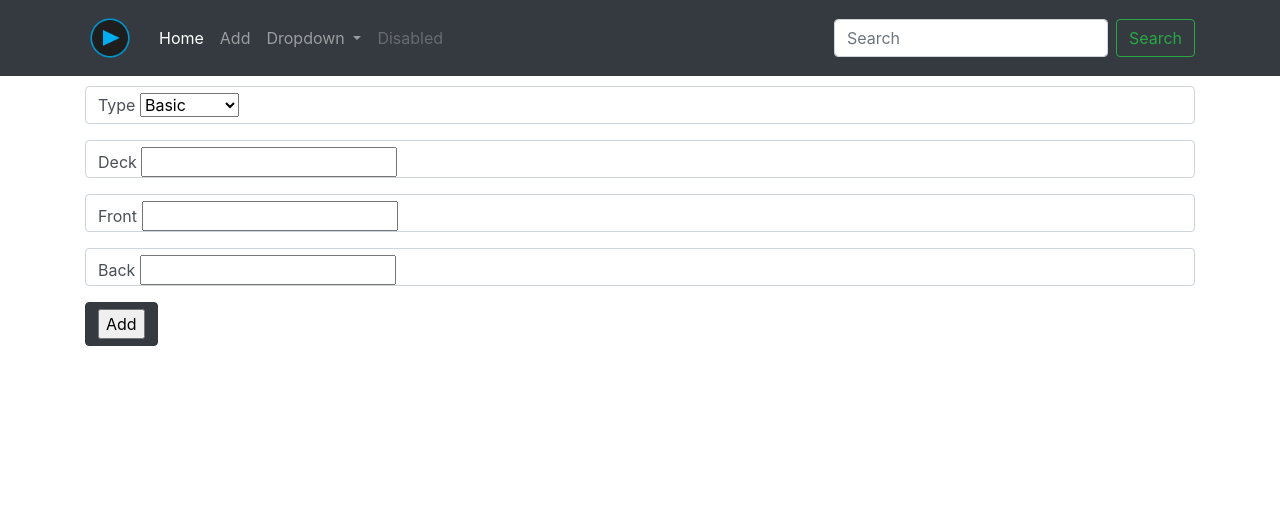
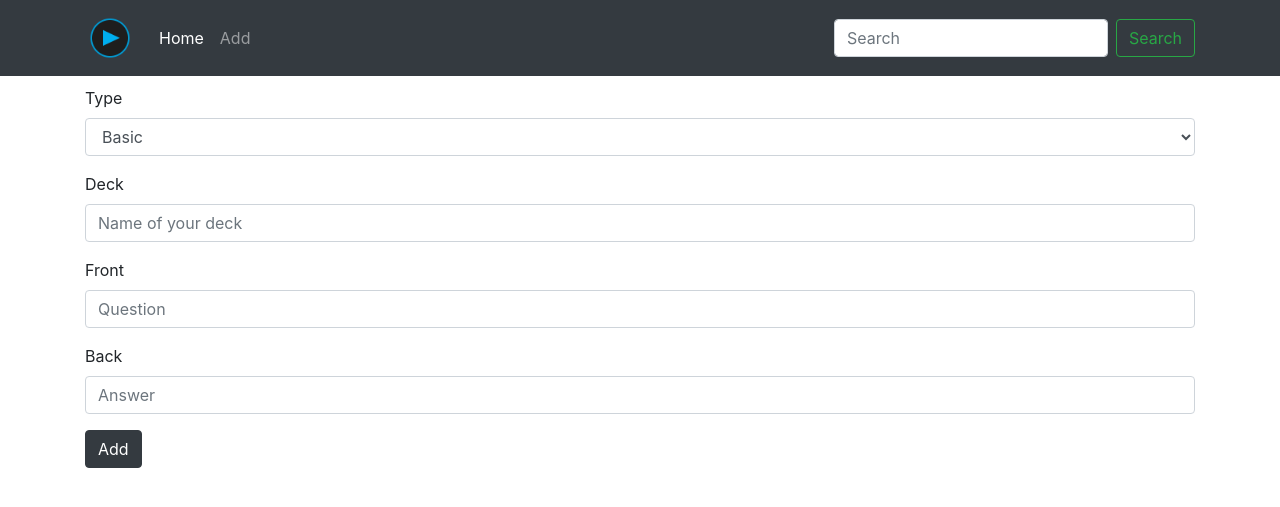
Before and after one commit to patpio/python_recap, a Flask app: page /flashcard/add in a window 1280 px wide. Shown: the top 507 px of the page. Run offline with Flask 2, Linux system fonts and the light colour scheme; some libraries are stand-ins or nearby versions.

Commit message:
end of homework

```diff
--- a/python_recap/templates/_base.html
+++ b/python_recap/templates/_base.html
@@ -26,20 +26,20 @@
       <li class="nav-item">
         <a class="nav-link" href="{{ url_for('flashcard.add') }}">Add</a>
       </li>
-      <li class="nav-item dropdown">
-        <a class="nav-link dropdown-toggle" href="#" id="navbarDropdown" role="button" data-toggle="dropdown" aria-haspopup="true" aria-expanded="false">
-          Dropdown
-        </a>
-        <div class="dropdown-menu" aria-labelledby="navbarDropdown">
-          <a class="dropdown-item" href="#">Action</a>
-          <a class="dropdown-item" href="#">Another action</a>
-          <div class="dropdown-divider"></div>
-          <a class="dropdown-item" href="#">Something else here</a>
-        </div>
-      </li>
-      <li class="nav-item">
-        <a class="nav-link disabled" href="#" tabindex="-1" aria-disabled="true">Disabled</a>
-      </li>
+<!--      <li class="nav-item dropdown">-->
+<!--        <a class="nav-link dropdown-toggle" href="#" id="navbarDropdown" role="button" data-toggle="dropdown" aria-haspopup="true" aria-expanded="false">-->
+<!--          Dropdown-->
+<!--        </a>-->
+<!--        <div class="dropdown-menu" aria-labelledby="navbarDropdown">-->
+<!--          <a class="dropdown-item" href="#">Action</a>-->
+<!--          <a class="dropdown-item" href="#">Another action</a>-->
+<!--          <div class="dropdown-divider"></div>-->
+<!--          <a class="dropdown-item" href="#">Something else here</a>-->
+<!--        </div>-->
+<!--      </li>-->
+<!--      <li class="nav-item">-->
+<!--        <a class="nav-link disabled" href="#" tabindex="-1" aria-disabled="true">Disabled</a>-->
+<!--      </li>-->
     </ul>
     <form class="form-inline my-2 my-lg-0">
       <input class="form-control mr-sm-2" type="search" placeholder="Search" aria-label="Search">
--- a/python_recap/templates/add.html
+++ b/python_recap/templates/add.html
@@ -7,33 +7,26 @@
 <form action="" method="post">
     {{ form.hidden_tag() }}
   <div class="form-group">
-      <div class="form-control">
       {{ form.type.label }}
-      {{ form.type }}
-      </div>
+      {{ form.type (class="form-control") }}
   </div>
 
   <div class="form-group">
-      <div class="form-control">
       {{ form.deck.label }}
-      {{ form.deck }}
-      </div>
+      {{ form.deck (class="form-control", placeholder="Name of your deck") }}
   </div>
 
   <div class="form-group">
-      <div class="form-control">
       {{ form.front.label }}
-      {{ form.front }}
-      </div>
+      {{ form.front (class="form-control", placeholder="Question") }}
   </div>
 
   <div class="form-group">
-      <div class="form-control">
       {{ form.back.label }}
-      {{ form.back }}
-      </div>
+      {{ form.back (class="form-control", placeholder="Answer") }}
   </div>
-<div class="btn btn-dark">{{ form.submit }}</div>
+
+    {{ form.submit(class="btn btn-dark") }}
 
 </form>
 
```
